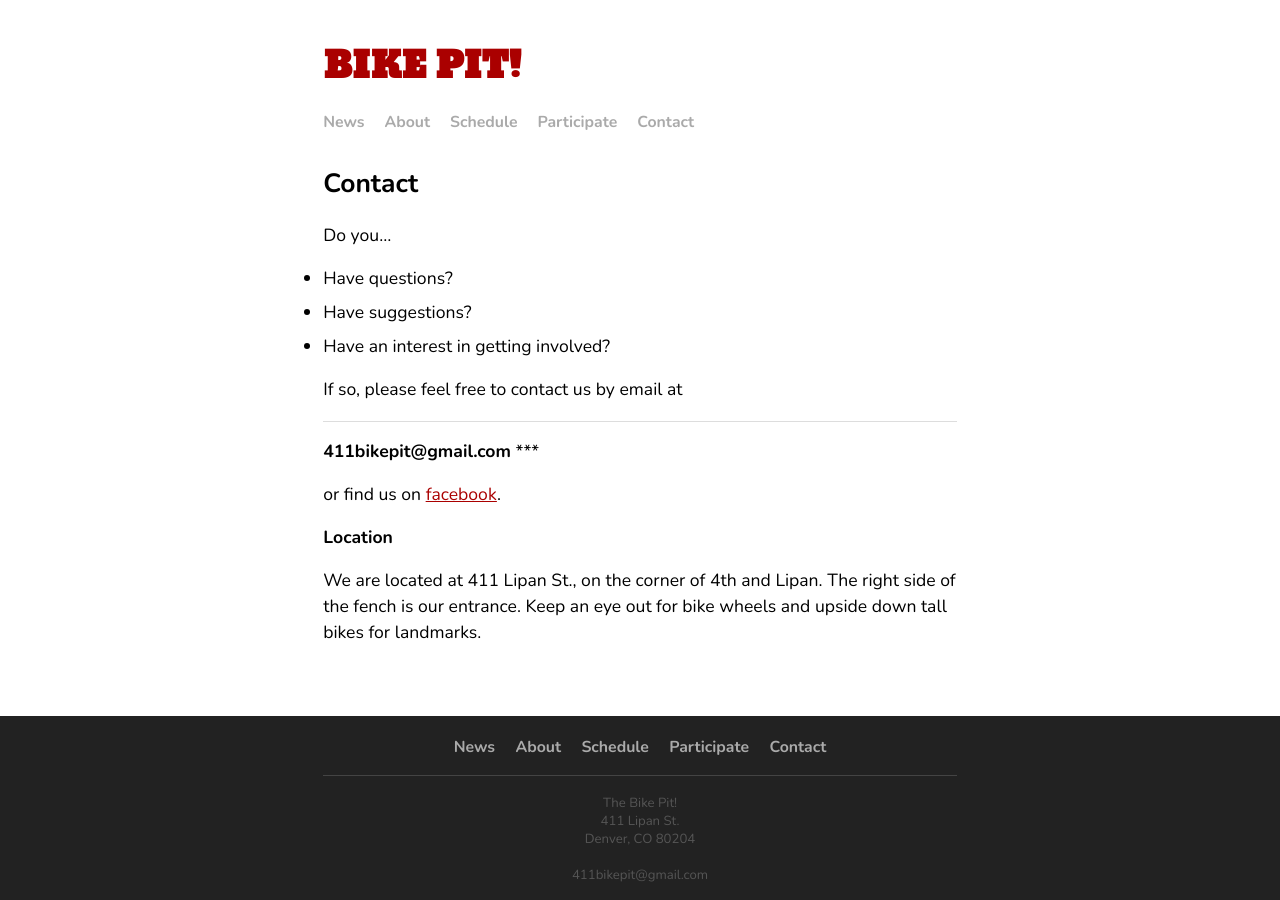
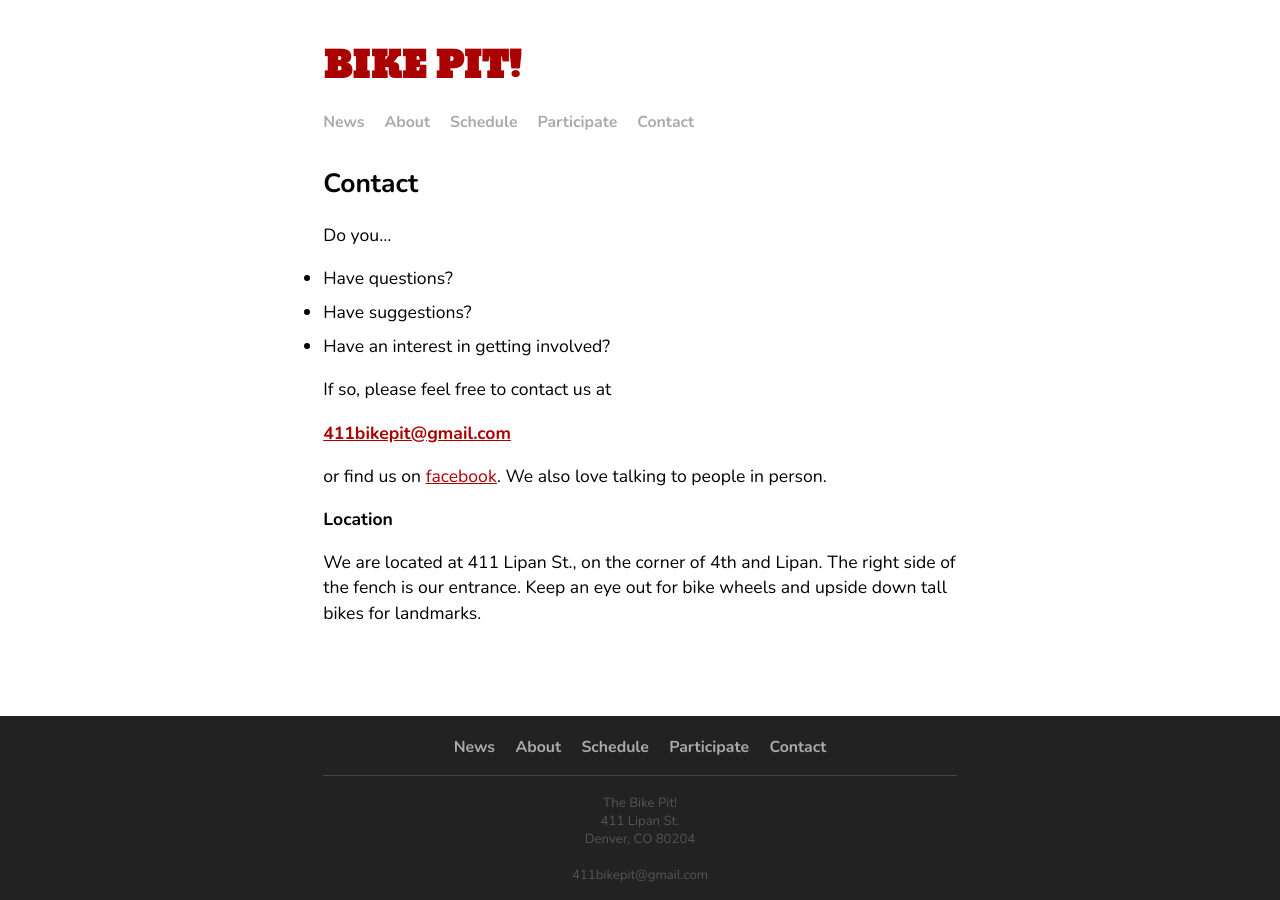
Before and after one commit to bikepit/bikepit, a Jekyll site: the page built from contact/index.markdown, in a window 1280 px wide. Built offline with Jekyll 4.4.1, drawn with Linux system fonts in a browser that asks for light colours; nearby versions of some CDN libraries; Markdown is read by kramdown in place of the engine named in the settings.

Commit message:
Converted footer address and email into links. Contact page email is now a link.

```diff
--- a/_layouts/default.html
+++ b/_layouts/default.html
@@ -48,6 +48,7 @@
             </ul>
             <hr/>
             <div class="location">
+              <a href="http://maps.google.com/?q=411 Lipan St., Denver, Colorado, 80204" target="_blank">
                 <span>
                 The Bike Pit!
                 <br/>
@@ -55,10 +56,11 @@
                 <br/>
                 Denver, CO 80204
                 </span>
+              </a>
             </div>
-            <span class="email">
+            <a class="email" href="mailto:411bikepit@gmail.com" target="_blank">
               411bikepit@gmail.com
-            </span>
+            </a>
           </div>
         </div>
     </body>
--- a/contact/index.markdown
+++ b/contact/index.markdown
@@ -11,13 +11,12 @@ Do you...
 * Have suggestions?
 * Have an interest in getting involved?
 
-If so, please feel free to contact us by email at
+If so, please feel free to contact us at
 
-***
-__411bikepit@gmail.com__
-***
+__[411bikepit@gmail.com](mailto:411bikepit@gmail.com)__
 
-or find us on [facebook](http://www.facebook.com/411bikepit).
+
+or find us on [facebook](http://www.facebook.com/411bikepit). We also love talking to people in person.
 
 ## Location
 
--- a/css/main.css
+++ b/css/main.css
@@ -21,7 +21,6 @@ body {
 }
 
 h1, h2, h3, h4, h5, h6 {
-  //font-family: 'Libre Baskerville';
   font-size: 100%;
 }
 
@@ -183,6 +182,11 @@ ul.posts span {
   display: inline;
 }
 
+.footer a {
+  text-decoration: none;
+  color: #555;
+}
+
 .footer a.extra {
   font-weight: bold;
   text-decoration: none;
@@ -199,7 +203,6 @@ ul.posts span {
   color: #a00;
 }
 
-
 .footer .location, .footer .email {
   font-size: 0.75em;
   color: #555;
@@ -209,7 +212,7 @@ ul.posts span {
   transition: color 0.075s;
 }
 
-.footer .location span:hover, .footer .email:hover {
+.footer .location a:hover, .footer .email:hover {
   color: #aaa;
 }
 
@@ -220,6 +223,7 @@ ul.posts span {
 .text-left {text-align: left;}
 .text-right {text-align: right;}
 .text-center {text-align: center;}
+.break {height: 1em;}
 
 /*****************************************************************************/
 /*
```
Lines whose indentation alone changed are shown as unchanged.
